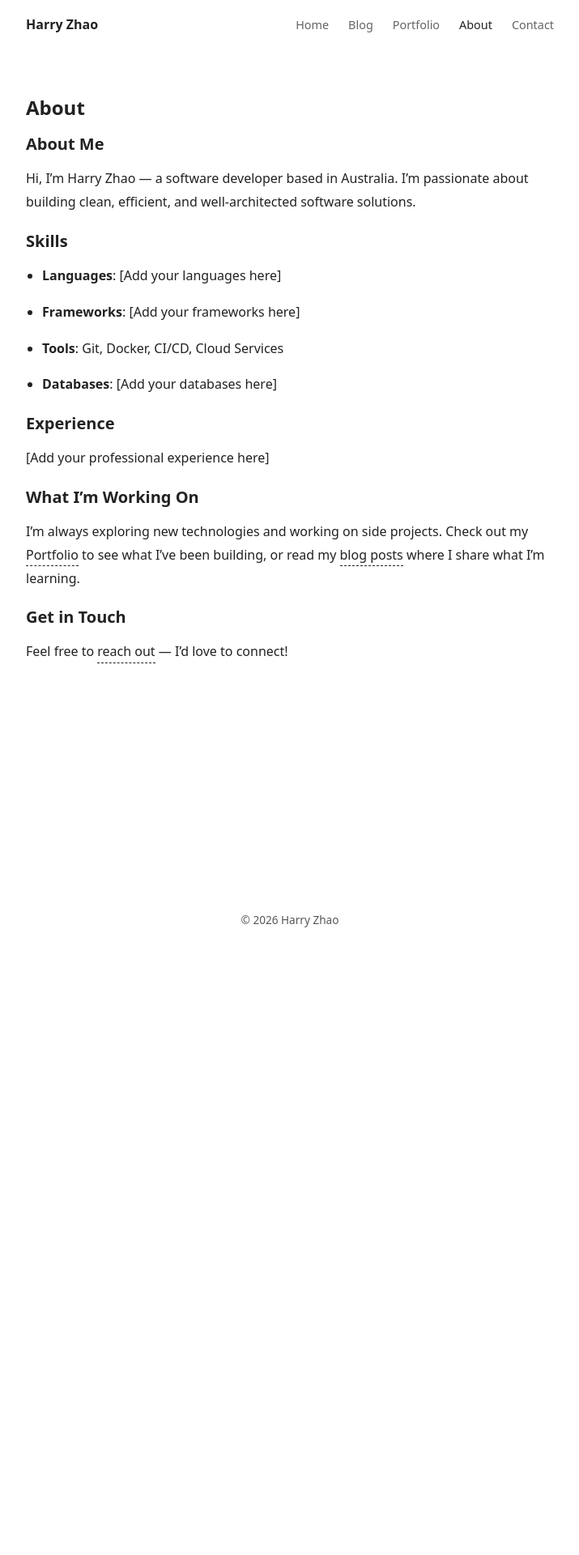
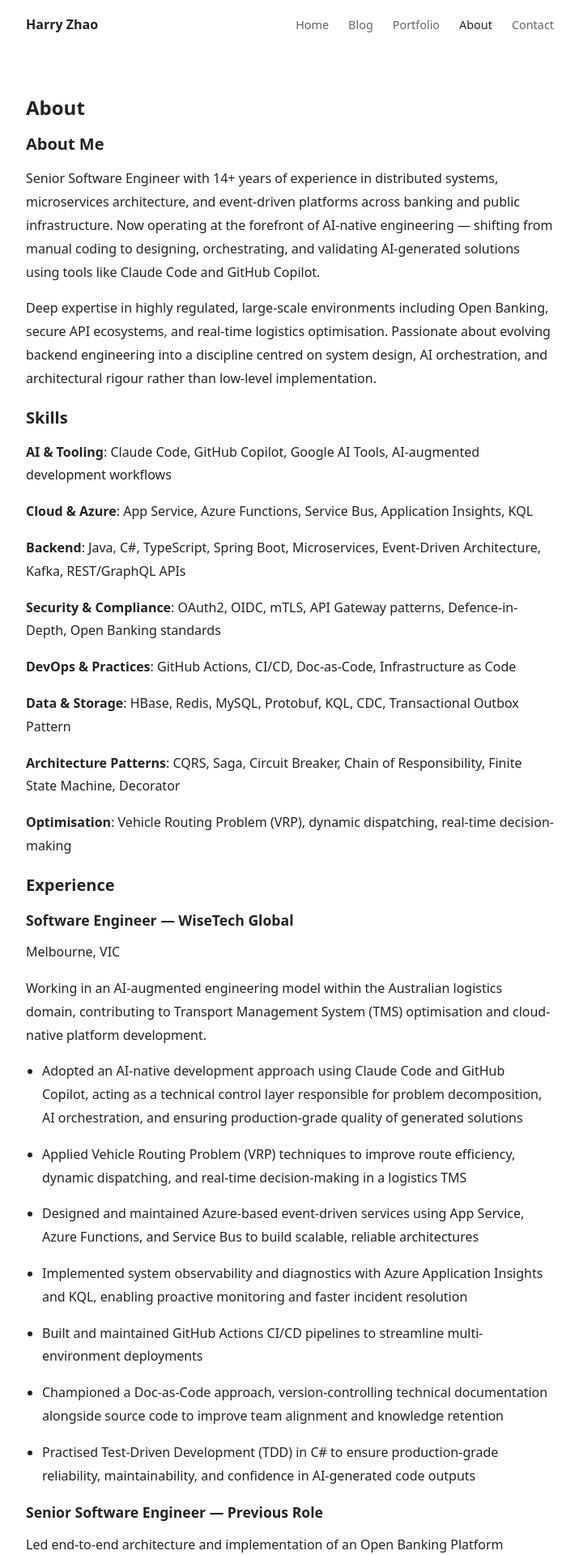
Before and after one commit to Harry-Zhao-AU/harry-zhao-au.github.io, a Jekyll site: the page built from about.md, in a window 1280 px wide. Shown: the top 1920 px of the page at 81% size, without its empty margins (282-997 px from the left). Built offline with Jekyll 4.4.1, drawn with Linux system fonts in a browser that asks for light colours; before the commit the page ends 1178 px from its top, so only the background shows below that; some of the changed text lies outside the part shown.

Commit message:
update homepage and about page

```diff
--- a/_layouts/home.html
+++ b/_layouts/home.html
@@ -5,6 +5,7 @@ layout: default
 <div class="profile">
   <h1>Harry Zhao</h1>
   <p class="subtitle">Senior Software Engineer at <a href="https://wisetechglobal.com/" target="_blank" rel="noopener">WiseTech Global</a></p>
+  <p class="subtitle-detail">Distributed Systems · AI-Augmented Engineering · Cloud & Backend</p>
   <div class="social-links">
     <a href="https://github.com/{{ site.author.github }}" target="_blank" rel="noopener" title="GitHub">
       <svg width="24" height="24" viewBox="0 0 24 24" fill="currentColor"><path d="M12 0C5.37 0 0 5.37 0 12c0 5.31 3.435 9.795 8.205 11.385.6.105.825-.255.825-.57 0-.285-.015-1.23-.015-2.235-3.015.555-3.795-.735-4.035-1.41-.135-.345-.72-1.41-1.23-1.695-.42-.225-1.02-.78-.015-.795.945-.015 1.62.87 1.845 1.23 1.08 1.815 2.805 1.305 3.495.99.105-.78.42-1.305.765-1.605-2.67-.3-5.46-1.335-5.46-5.925 0-1.305.465-2.385 1.23-3.225-.12-.3-.54-1.53.12-3.18 0 0 1.005-.315 3.3 1.23.96-.27 1.98-.405 3-.405s2.04.135 3 .405c2.295-1.56 3.3-1.23 3.3-1.23.66 1.65.24 2.88.12 3.18.765.84 1.23 1.905 1.23 3.225 0 4.605-2.805 5.625-5.475 5.925.435.375.81 1.095.81 2.22 0 1.605-.015 2.895-.015 3.3 0 .315.225.69.825.57A12.02 12.02 0 0024 12c0-6.63-5.37-12-12-12z"/></svg>
@@ -17,7 +18,7 @@ layout: default
 </div>
 
 <div class="section">
-  <p>Welcome to my corner of the internet. I write about software development, share projects I'm working on, and document things I learn along the way.</p>
+  <p>Senior Software Engineer with 14+ years of experience in distributed systems, microservices architecture, and event-driven platforms across banking and public infrastructure. Now operating at the forefront of AI-native engineering — shifting from manual coding to designing, orchestrating, and validating AI-generated solutions.</p>
   <p>Check out my <a href="/blog/">Blog</a>, browse my <a href="/portfolio/">Projects</a>, or learn more <a href="/about/">about me</a>.</p>
 </div>
 
--- a/_sass/_layout.scss
+++ b/_sass/_layout.scss
@@ -28,6 +28,12 @@
 
   .subtitle {
     color: $color-text-light;
+    margin-bottom: 0.25rem;
+  }
+
+  .subtitle-detail {
+    color: $color-text-light;
+    font-size: 0.9em;
     margin-bottom: 1rem;
   }
 
@@ -37,7 +43,8 @@
   }
 
   @media (prefers-color-scheme: dark) {
-    .subtitle {
+    .subtitle,
+    .subtitle-detail {
       color: #aaa;
     }
     .contact-info {
--- a/about.md
+++ b/about.md
@@ -6,23 +6,70 @@ permalink: /about/
 
 ## About Me
 
-Hi, I'm Harry Zhao — a software developer based in Australia. I'm passionate about building clean, efficient, and well-architected software solutions.
+Senior Software Engineer with 14+ years of experience in distributed systems, microservices architecture, and event-driven platforms across banking and public infrastructure. Now operating at the forefront of AI-native engineering — shifting from manual coding to designing, orchestrating, and validating AI-generated solutions using tools like Claude Code and GitHub Copilot.
+
+Deep expertise in highly regulated, large-scale environments including Open Banking, secure API ecosystems, and real-time logistics optimisation. Passionate about evolving backend engineering into a discipline centred on system design, AI orchestration, and architectural rigour rather than low-level implementation.
 
 ## Skills
 
-- **Languages**: [Add your languages here]
-- **Frameworks**: [Add your frameworks here]
-- **Tools**: Git, Docker, CI/CD, Cloud Services
-- **Databases**: [Add your databases here]
+**AI & Tooling**: Claude Code, GitHub Copilot, Google AI Tools, AI-augmented development workflows
+
+**Cloud & Azure**: App Service, Azure Functions, Service Bus, Application Insights, KQL
+
+**Backend**: Java, C#, TypeScript, Spring Boot, Microservices, Event-Driven Architecture, Kafka, REST/GraphQL APIs
+
+**Security & Compliance**: OAuth2, OIDC, mTLS, API Gateway patterns, Defence-in-Depth, Open Banking standards
+
+**DevOps & Practices**: GitHub Actions, CI/CD, Doc-as-Code, Infrastructure as Code
+
+**Data & Storage**: HBase, Redis, MySQL, Protobuf, KQL, CDC, Transactional Outbox Pattern
+
+**Architecture Patterns**: CQRS, Saga, Circuit Breaker, Chain of Responsibility, Finite State Machine, Decorator
+
+**Optimisation**: Vehicle Routing Problem (VRP), dynamic dispatching, real-time decision-making
 
 ## Experience
 
-[Add your professional experience here]
+### Software Engineer — WiseTech Global
 
-## What I'm Working On
+Melbourne, VIC
 
-I'm always exploring new technologies and working on side projects. Check out my [Portfolio](/portfolio/) to see what I've been building, or read my [blog posts](/#blog) where I share what I'm learning.
+Working in an AI-augmented engineering model within the Australian logistics domain, contributing to Transport Management System (TMS) optimisation and cloud-native platform development.
+
+- Adopted an AI-native development approach using Claude Code and GitHub Copilot, acting as a technical control layer responsible for problem decomposition, AI orchestration, and ensuring production-grade quality of generated solutions
+- Applied Vehicle Routing Problem (VRP) techniques to improve route efficiency, dynamic dispatching, and real-time decision-making in a logistics TMS
+- Designed and maintained Azure-based event-driven services using App Service, Azure Functions, and Service Bus to build scalable, reliable architectures
+- Implemented system observability and diagnostics with Azure Application Insights and KQL, enabling proactive monitoring and faster incident resolution
+- Built and maintained GitHub Actions CI/CD pipelines to streamline multi-environment deployments
+- Championed a Doc-as-Code approach, version-controlling technical documentation alongside source code to improve team alignment and knowledge retention
+- Practised Test-Driven Development (TDD) in C# to ensure production-grade reliability, maintainability, and confidence in AI-generated code outputs
+
+### Senior Software Engineer — Previous Role
+
+Led end-to-end architecture and implementation of an Open Banking Platform comprising six core systems: Edge Gateway, API Gateway, Authorization Server, Resource Server, Developer Portal, and Control Center.
+
+- Designed a layered security model (Defence-in-Depth) with robust API security mechanisms including OAuth2/OIDC, mTLS, IP whitelisting, ACLs, and anti-replay controls; introduced a plugin-based architecture with Redis-cached policy tables using the Chain of Responsibility pattern for dynamic gateway extensibility
+- Designed a configuration propagation system using CDC and the transactional outbox pattern to decouple modules, ensuring eventual consistency and full audit compliance; modelled third-party app lifecycles with a finite state machine enforcing controlled, auditable state transitions
+- Collaborated with 13 national financial institutions to co-author API Security Best Practices for Open Banking, and built a Developer Portal enabling thousands of third-party partners to onboard via app registration, sandbox testing, and certificate generation
+
+### Software Engineer — Previous Role
+
+Designed and delivered scalable backend systems for a public transportation platform handling real-time GPS data from 1,000+ concurrent bus devices.
+
+- Migrated GPS data storage from MySQL to HBase with Protobuf encoding, reducing daily storage by 60% and query latency by over 80% for time-range reports; built a hierarchical reporting engine using post-order tree traversal and the Decorator pattern to modularise 60+ mileage reports
+- Refactored high-throughput data ingestion with Netty, replacing a legacy C++ UDP server to achieve a 35% throughput gain for 1,000+ concurrent bus connections — earning internal recognition for technical innovation
+- Reverse-engineered a misdocumented third-party GPS device protocol through binary pattern analysis, identifying a parity-check checksum misrepresented as CRC — unblocking a critical integration
+
+## Side Projects
+
+**[NanoBotTS](https://github.com/Harry-Zhao-AU/NanoBotTS)** — Lightweight AI Agent Framework (TypeScript)
+
+- Designed and built a full agent loop from scratch — LLM reasoning, tool use, result feedback, and parallel safe-tool execution — gaining deep hands-on understanding of how production agent systems work
+- Architected a decoupled MessageBus separating I/O channels (CLI, Telegram) from the reasoning core, with a two-tier memory system (LLM-consolidated long-term facts + session JSONL history) and token-aware context management
+- Built a ProviderRegistry supporting Azure OpenAI, OpenAI, Groq, and Ollama, plus background autonomous services (scheduling, heartbeat monitoring, sub-agent spawning) — demonstrating end-to-end agent system design
 
 ## Get in Touch
 
-Feel free to [reach out](/contact/) — I'd love to connect!
+- [Email](mailto:harry.zhao19@gmail.com)
+- [GitHub](https://github.com/Harry-Zhao-AU)
+- [LinkedIn](https://www.linkedin.com/in/harryzhao19)
```
